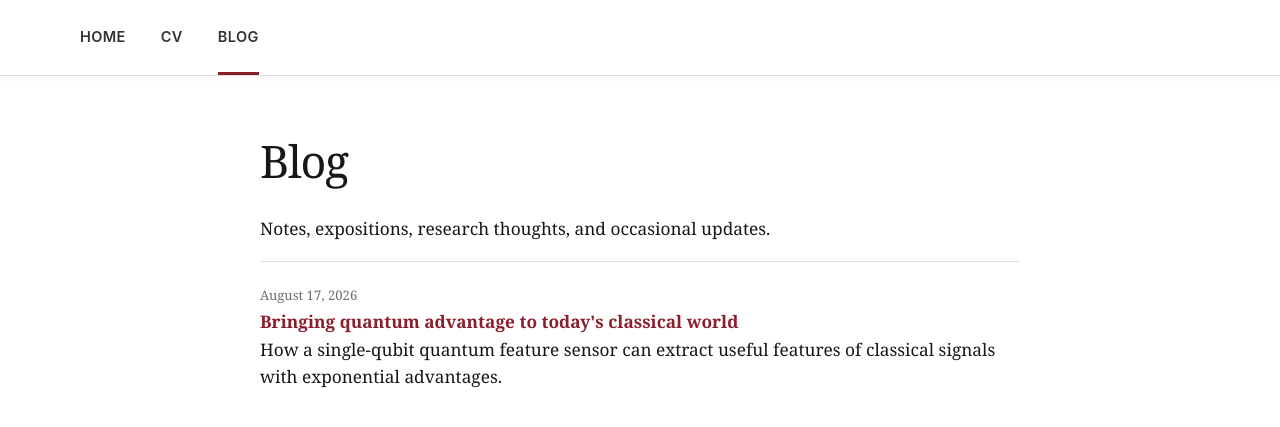
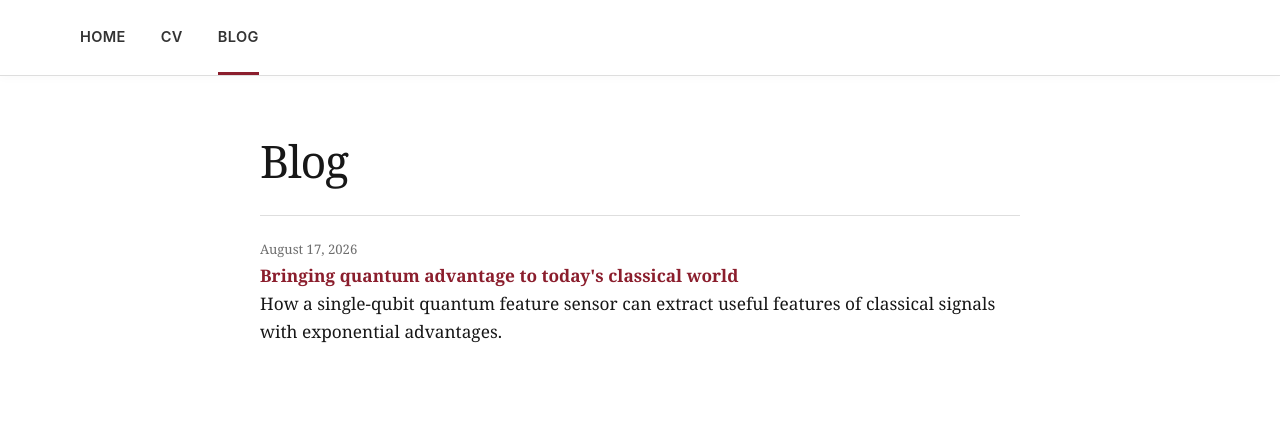
Before and after one commit to ishaan-kannan/ishaan-kannan.github.io, a Jekyll site: the page built from blog/index.html, in a window 1280 px wide. Shown: the top 427 px of the page. Built offline with Jekyll 4.4.1, drawn with Linux system fonts in a browser that asks for light colours.

Commit message:
Update index.html

```diff
--- a/blog/index.html
+++ b/blog/index.html
@@ -21,7 +21,6 @@ layout: null
   </div>
   <main class="article-shell">
     <h1>Blog</h1>
-    <p>Notes, expositions, research thoughts, and occasional updates.</p>
     <ul class="blog-list">
       {% for post in site.posts %}
       <li>
```
